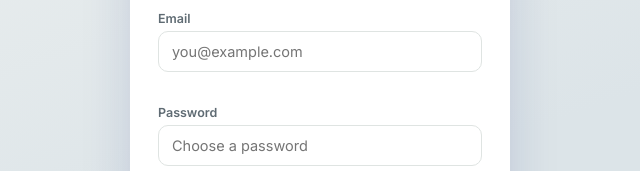
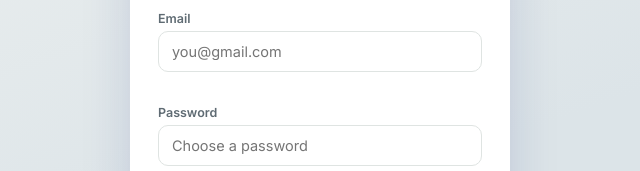
Before and after one commit to ruwbi/flipstudy, a plain HTML site: page register.html in a window 1280 px wide. Shown: the part 319-490 px from the top of the page, 320-960 px from the left. Drawn offline with Linux system fonts and the light colour scheme.

Commit message:
Update register.html

```diff
--- a/register.html
+++ b/register.html
@@ -25,7 +25,7 @@
       </div>
       <div class="field">
         <label for="regEmail">Email</label>
-        <input id="regEmail" type="email" autocomplete="email" autocapitalize="none" placeholder="you@example.com">
+        <input id="regEmail" type="email" autocomplete="email" autocapitalize="none" placeholder="you@gmail.com">
         <div class="field-hint" id="emailHint"></div>
       </div>
       <div class="field">
```
